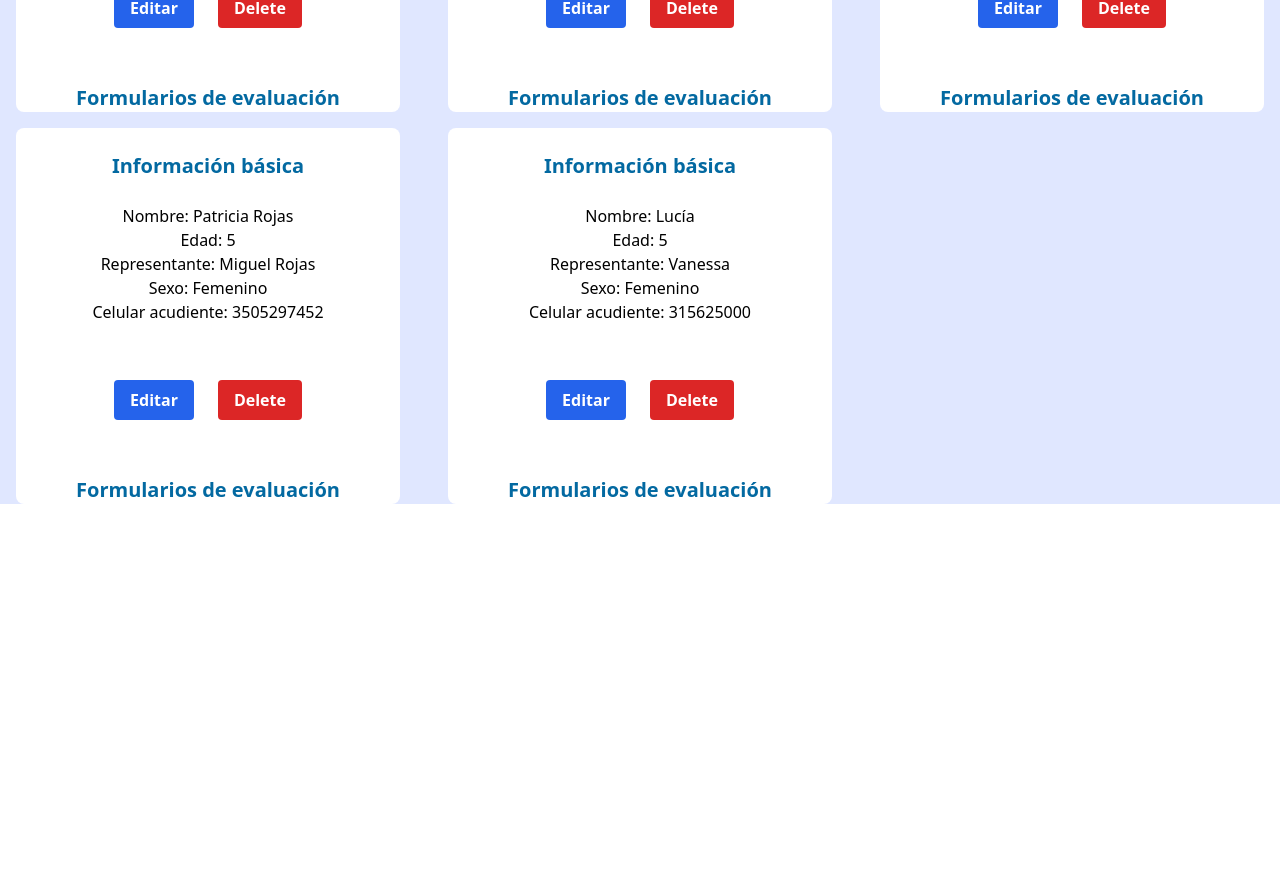
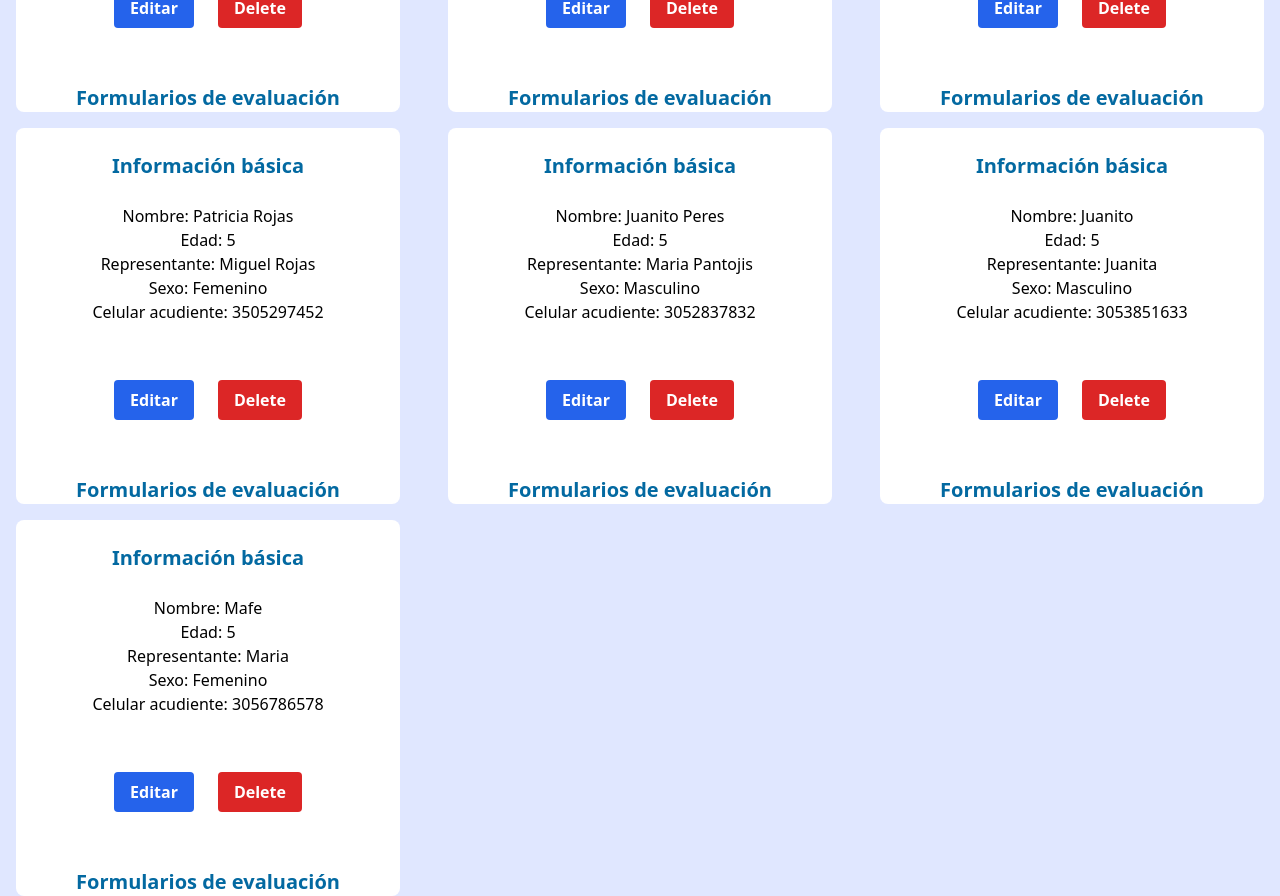
Before and after one commit to programateacademy/cire-fontend, a React (Vite) app: page / in a window 1280 px wide. Shown: the part 1236-2132 px from the top of the page. Before the commit the page ends 1740 px from the top, so only its background shows below. Built offline with nearby package versions, Linux system fonts and the light colour scheme; data requests are answered from the project's data file.

Commit message:
Feat: Modal Edit, Add

```diff
--- a/db.json
+++ b/db.json
@@ -81,12 +81,28 @@
       "id": 16
     },
     {
-      "name": "Lucía",
+      "name": "Juanito Peres",
       "age": "5",
-      "representative": "Vanessa",
+      "representative": "Maria Pantojis",
+      "gender": "Masculino",
+      "numberCellphone": "3052837832",
+      "id": 17
+    },
+    {
+      "name": "Juanito",
+      "age": "5",
+      "gender": "Masculino",
+      "representative": "Juanita",
+      "numberCellphone": "3053851633",
+      "id": 18
+    },
+    {
+      "name": "Mafe",
+      "age": "5",
       "gender": "Femenino",
-      "numberCellphone": "315625000",
-      "id": 17
+      "representative": "Maria",
+      "numberCellphone": "3056786578",
+      "id": 19
     }
   ],
   "nueva": [
--- a/src/pages/CRUD Student/AddStudent.jsx
+++ b/src/pages/CRUD Student/AddStudent.jsx
@@ -1,7 +1,7 @@
 import React, { useState, useEffect } from 'react';
 import axios from 'axios';
 
-function AddStudent() {
+function AddStudent({setOpenModal}) {
   const [students, setStudents] = useState([]);
   const [name, setName] = useState('');
   const [age, setAge] = useState('');
@@ -61,11 +61,13 @@ function AddStudent() {
 
 
   return (
-    <div className='bg-indigo-100 w-screen'>
+    <div className=' fixed inset-0 bg-opacity-25 backdrop-blur-sm flex justify-center items-center' >
+      <div className=' bg-indigo-100'  >
+    <div className=' p-20 '>
+    <div className='grid gap-6 mb-6 lg:grid-cols-1'>
+      <form onSubmit={handleSubmit}>
 
-<div className='max-w-2xl mx-auto p-16'>
-      <div className='grid gap-6 mb-6 lg:grid-cols-1'>
-      <form onSubmit={handleSubmit}>
+      <button className='text-dark' onClick={() => setOpenModal(false)}>X</button>
 
         <label className="block mb-2 text-sm font-bold text-gray-900 dark:text-gray-300">
           Nombre completo:
@@ -106,6 +108,7 @@ function AddStudent() {
         )}
       </form>
     </div>
+    </div>
 
     </div>
 
--- a/src/pages/CRUD Student/EditStudent.jsx
+++ b/src/pages/CRUD Student/EditStudent.jsx
@@ -2,7 +2,7 @@ import axios from 'axios';
 import React, {useState, useEffect} from 'react'
 import { useParams } from 'react-router-dom';
 
-export const EditStudent = () => {
+export const EditStudent = ({setOpenModalEdit}) => {
 
   const params = useParams()
   const [name, setName] = useState('');
@@ -53,9 +53,11 @@ export const EditStudent = () => {
 
 
   return (
-    <div className='bg-indigo-100 w-screen'>
-   <div className='max-w-2xl mx-auto p-16'>
-      <div className='grid gap-6 mb-6 lg:grid-cols-1'>
+    <div className='fixed inset-0 bg-opacity-25 backdrop-blur-sm flex justify-center items-center'>
+    <div className='bg-indigo-100'>
+          <div className='p-20'>
+          <div className='grid gap-6 mb-6 lg:grid-cols-1'>
+          <button className='text-dark'onClick={() => setOpenModalEdit(false)} >X</button>
       <label className="block mb-2 text-sm font-bold text-gray-900 dark:text-gray-300">
           Nombre completo:
           <input type="text" required className="bg-gray-50 border border-gray-300 text-gray-900 text-sm rounded-lg focus:ring-blue-500 focus:border-blue-500 block w-full p-2.5 dark:bg-gray-700 dark:border-gray-600 dark:placeholder-gray-400 dark:text-white dark:focus:ring-blue-500 dark:focus:border-blue-500"  value={name} onChange={(e) => setName(e.target.value)} />
@@ -95,6 +97,8 @@ export const EditStudent = () => {
 
 
    </div>
+   </div>
+
 
     </div>
   );
--- a/src/pages/CRUD Student/ListStudents.jsx
+++ b/src/pages/CRUD Student/ListStudents.jsx
@@ -1,6 +1,8 @@
 import axios from 'axios';
 import React, { useEffect, useState } from 'react'
 import { Link } from 'react-router-dom';
+import AddStudent from './AddStudent';
+import { EditStudent } from './EditStudent';
 
 
 
@@ -36,6 +38,17 @@ export const ListStudents = () => {
     return student.name.toLowerCase().includes(searchTerm.toLowerCase());
 });
 
+const [openModal, setOpenModal] = useState(false);
+
+function closeModal() {
+  setOpenModal(false);
+}
+
+const [openModalEdit, setOpenModalEdit] = useState(false);
+
+function closeModalEdit() {
+  setOpenModalEdit(false);
+}
 
   const listmovies = filteredStudents.map(students=> {
     return(
@@ -63,7 +76,11 @@ export const ListStudents = () => {
 
        <div className='bg-indigo-100 '>
 
-       <button className=" ml-4 bg-lime-700 text-white px-4 rounded-lg mt-5 mb-5 w-60"><a href="addstudent">Agregar nuevo estudiante</a></button>
+       <button className=" ml-4 bg-lime-700 text-white px-4 rounded-lg mt-5 mb-5 w-60"
+       type="button"
+       onClick={() => setOpenModal(true)}> Agregar nuevo estudiante</button>
+
+       {openModal && <AddStudent setOpenModal={setOpenModal} closeModal={closeModal} />}
 
        <input
                     type='text'
@@ -87,8 +104,9 @@ export const ListStudents = () => {
                   <li>Sexo: {student.gender}</li>
                   <li>Celular acudiente: {student.numberCellphone}</li>
                   <div className='grid grid-rows-1 grid-flow-col gap-6 px-32 m-14 justify-center'>
-                  <Link className='bg-blue-600 hover:bg-blue-700 text-white font-bold py-2 px-4 rounded' to={`/editstudents/${student.id}`}><button>Editar</button></Link>
+                  <button className='bg-blue-600 hover:bg-blue-700 text-white font-bold py-2 px-4 rounded' to={`/editstudents/${student.id}`} onClick={() => setOpenModalEdit(true)}>Editar</button>
                   <button className='bg-red-600 hover:bg-red-700 text-white font-bold py-2 px-4 rounded' onClick={() => handleDelete(student.id)}>Delete</button>
+                  {openModalEdit && <EditStudent setOpenModalEdit={setOpenModalEdit} closeModalEdit={closeModalEdit} />}
                   </div>
 
                   <h2 className='text-xl font-semibold font-sans text-center text-sky-700'>Formularios de evaluación</h2>
```
